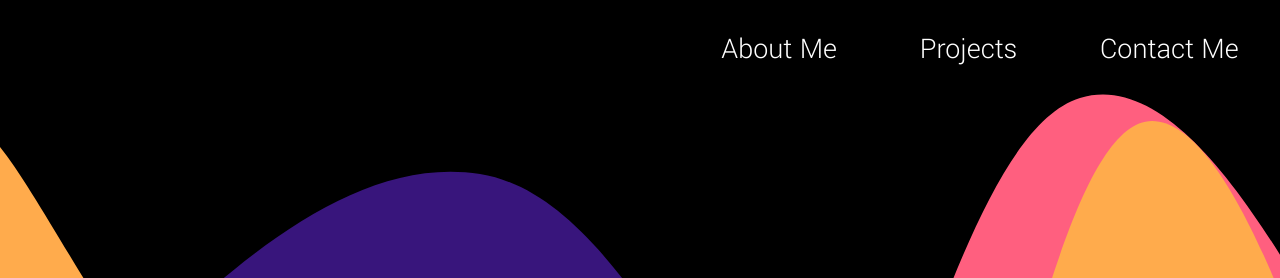
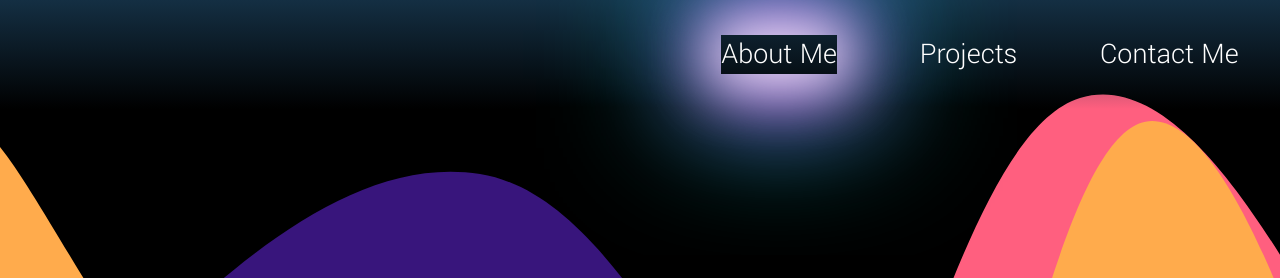
Before and after one commit to IkuzoTommy/WebApps, a plain HTML site: page Portfolio/index2.html in a window 1280 px wide. In both pictures the pointer is over the link 779 px from the left and 49 px from the top of the page. Shown: the top 278 px of the page. Drawn offline with nearby package versions, Linux system fonts and the light colour scheme; files whose address does not match are found by name.

Commit message:
portfolio updates

```diff
--- a/Portfolio/css/style2.css
+++ b/Portfolio/css/style2.css
@@ -49,7 +49,7 @@ nav{
     justify-content: flex-end;
     /* box-shadow:#142F43 5px 5px 5px; */
     /* background-color: rgba(0,0,0,.30); */
-    /* background-image: linear-gradient(#142F43, rgba(0,0,0,0)); */
+    background-image: linear-gradient(#142F43, rgba(0,0,0,0));
     height: auto;
 
 }
@@ -66,11 +66,24 @@ ul{
 /* lis */
 .nav-item {
     text-decoration: none;
+
+    padding: 5px;
 }
-.nav-item a{
+.nav-item a:hover{
     border-bottom:#00FA9A;
-    background-image: linear-gradient(to bottom, #00FA9A)
+    /* background-image: linear-gradient(to top, #00FA9A, transparent); */
+    /* border-radius:100%; */
+    background-color: transparent;
+    box-shadow:
+        0 0 60px 10px #fff,  /* inner white */
+        0 0 100px 15px #f0f, /* middle magenta */
+        0 0 140px 30px #0ff; /* outer cyan */
+
 }
+/* .nav-item a{
+
+    padding: 5px;
+} */
 
 h1{
     font-size: 90px;
@@ -238,6 +251,7 @@ footer{
     align-items: center;
     justify-content: center;
     height: auto;
+
 }
 form{
     padding: 2rem 2.2rem;
```
